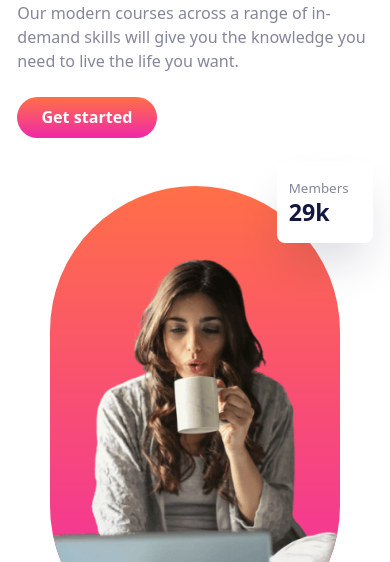
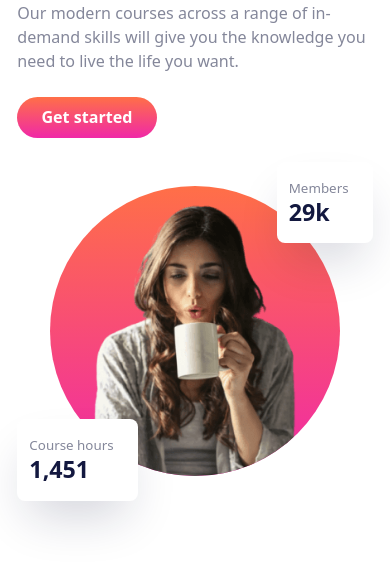
Before and after one commit to AlexKMarshall/skilled-elearning-landing-page, a website built with Vite: page index.html in a window 390 px wide. Shown: the part 230-792 px from the top of the page. Built offline with nearby package versions, Linux system fonts and the light colour scheme.

Commit message:
create mobile picture

```diff
--- a/index.html
+++ b/index.html
@@ -47,10 +47,11 @@
           class="isolate grid w-fit grid-cols-2 justify-self-center md:col-span-2"
         >
           <div
-            class="col-span-full col-start-1 row-start-1 row-end-3 mx-l-xl my-m grid content-end overflow-hidden rounded-full bg-gradient-to-b from-orange-400 to-pink-500 pt-2xl"
+            class="-z-10 col-span-full col-start-1 row-start-1 row-end-3 mx-l-xl my-m grid aspect-square content-end overflow-hidden rounded-full bg-gradient-to-b from-orange-400 to-pink-500 pt-2xl md:aspect-auto"
           >
             <img
               src="/assets/image-hero.png"
+              class="translate-y-[30%] md:transform-none"
               alt="Long brown haired woman blowing on a white mug. Two information boxes surround her stating 'Course hours 1451' and 'Members 29k'"
               width="350"
               height="483"
```
